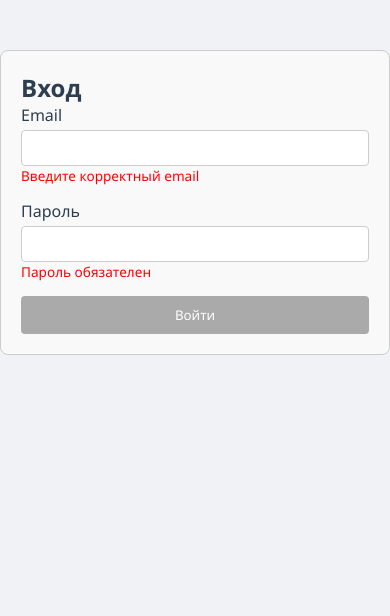
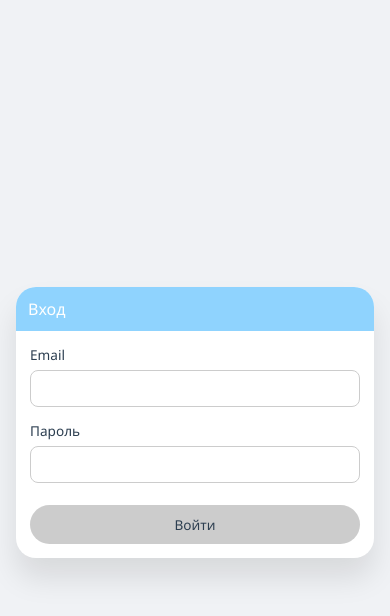
Before and after one commit to CollonelDain/stomatologySite, an Angular app in the folder stomatology-client/: page /login in a window 390 px wide. Shown: the top 616 px of the page. Built offline with nearby package versions, Linux system fonts and the light colour scheme.

Commit message:
Настройка UserStory и доработка адаптивности форм

```diff
--- a/stomatology-client/src/app/auth/components/login.component.css
+++ b/stomatology-client/src/app/auth/components/login.component.css
@@ -1,51 +1,188 @@
+/* src/app/auth/components/login.component.css */
+
+:host {
+  display: flex;
+  align-items: center;
+  justify-content: center;
+  min-height: 100vh;
+  background-color: #f0f2f5;
+  margin: 0;
+  padding: 20px;
+  box-sizing: border-box;
+}
+
 .login-container {
-  max-width: 400px;
-  margin: 50px auto;
-  padding: 20px;
-  border: 1px solid #ccc;
-  border-radius: 8px;
-  background: #f9f9f9;
+  width: 100%;
+  max-width: 450px;
+  background: white;
+  border-radius: 20px;
+  box-shadow: 0 20px 30px rgba(0, 0, 0, 0.1);
+  overflow: hidden;
+}
+
+.form-header {
+  background-color: #8fd3fe;
+  padding: 0 24px;
+  height: 56px;
+  display: flex;
+  align-items: center;
+}
+.form-header h3 {
+  color: white;
+  margin: 0;
+  font-size: 1.3rem;
+  font-weight: 500;
+}
+
+.form-body {
+  padding: 24px;
 }
 
 .form-group {
-  margin-bottom: 15px;
+  margin-bottom: 18px;
+  display: flex;
+  flex-direction: column;
+}
+.form-group label {
+  font-weight: 500;
+  margin-bottom: 6px;
+  color: #2c3e50;
+}
+.form-control {
+  padding: 10px 14px;
+  border: 1px solid #ccc;
+  border-radius: 8px;
+  font-size: 1rem;
+  transition: 0.2s;
+  width: 100%;
+  box-sizing: border-box;
+}
+.form-control:focus {
+  border-color: #8fd3fe;
+  outline: none;
+  box-shadow: 0 0 0 3px rgba(143, 211, 254, 0.2);
+}
+.is-invalid {
+  border-color: #d32f2f;
+}
+.invalid-feedback {
+  color: #d32f2f;
+  font-size: 0.8rem;
+  margin-top: 4px;
+  margin-left: 10px;
+}
+.alert {
+  background: #ffe6e6;
+  color: #d32f2f;
+  padding: 10px;
+  border-radius: 12px;
+  margin: 16px 0;
+  font-size: 0.9rem;
+  text-align: center;
+}
+.btn {
+  width: 100%;
+  background-color: #8fd3fe;
+  color: #2c3e50;
+  border: none;
+  border-radius: 40px;
+  padding: 10px 0;
+  font-size: 1rem;
+  font-weight: 500;
+  cursor: pointer;
+  transition: 0.2s;
+  margin-top: 8px;
+}
+.btn:hover {
+  background-color: #7bc2ed;
+  transform: translateY(-1px);
+}
+.btn:disabled {
+  background-color: #ccc;
+  cursor: default;
+  transform: none;
 }
 
+/* Планшеты (≤1024px) */
+@media (max-width: 1024px) {
+  .login-container {
+    max-width: 420px;
+  }
+  .form-header {
+    height: 52px;
+    padding: 0 20px;
+  }
+  .form-header h3 {
+    font-size: 1.2rem;
+  }
+  .form-body {
+    padding: 20px;
+  }
   .form-control {
-  width: 100%;
-  padding: 8px;
-  margin-top: 4px;
-  border: 1px solid #ccc;
-  border-radius: 4px;
+    padding: 8px 12px;
+    font-size: 0.95rem;
+  }
+  .btn {
+    padding: 8px 0;
+    font-size: 0.95rem;
+  }
 }
 
-.is-invalid {
-  border-color: red;
+/* Мобильные телефоны (≤768px) */
+@media (max-width: 768px) {
+  :host {
+    padding: 16px;
+  }
+  .login-container {
+    max-width: 100%;
+  }
+  .form-header {
+    height: 48px;
+    padding: 0 16px;
+  }
+  .form-header h3 {
+    font-size: 1.1rem;
+  }
+  .form-body {
+    padding: 16px;
+  }
+  .form-group {
+    margin-bottom: 14px;
+  }
+  .form-control {
+    padding: 8px 12px;
+    font-size: 0.9rem;
+  }
+  .btn {
+    padding: 10px 0;
+    font-size: 0.9rem;
+  }
 }
 
-.invalid-feedback {
-  color: red;
+/* Очень маленькие экраны (≤480px) */
+@media (max-width: 480px) {
+  .form-header {
+    height: 44px;
+    padding: 0 12px;
+  }
+  .form-header h3 {
+    font-size: 1rem;
+  }
+  .form-body {
+    padding: 14px;
+  }
+  .form-group label {
     font-size: 0.85rem;
   }
-
-.alert {
-  padding: 10px;
-  background: #f8d7da;
-  color: #721c24;
-  border-radius: 4px;
-  margin: 10px 0;
+  .form-control {
+    padding: 8px 10px;
+    font-size: 0.85rem;
   }
-
+  .invalid-feedback {
+    font-size: 0.7rem;
+  }
   .btn {
-  width: 100%;
-  padding: 10px;
-  background: #007bff;
-  color: white;
-  border: none;
-  border-radius: 4px;
-  cursor: pointer;
+    padding: 10px 0;
+    font-size: 0.85rem;
   }
-
-.btn:disabled {
-  background: #aaa;
 }
--- a/stomatology-client/src/app/auth/components/login.component.html
+++ b/stomatology-client/src/app/auth/components/login.component.html
@@ -1,31 +1,28 @@
 <div class="login-container">
+  <div class="form-header">
+    <h3>Вход</h3>
+  </div>
+  <div class="form-body">
     <form [formGroup]="loginForm" (ngSubmit)="onSubmit()">
-    <h2>Вход</h2>
-
+      <!-- поля формы -->
       <div class="form-group">
-      <label for="email">Email</label>
-      <input id="email" type="email" formControlName="email" class="form-control"
-        [class.is-invalid]="loginForm.get('email')?.invalid && loginForm.get('email')?.touched" />
-      <div class="invalid-feedback">
+        <label>Email</label>
+        <input type="email" formControlName="email" class="form-control">
+        <div class="invalid-feedback" *ngIf="loginForm.get('email')?.invalid && loginForm.get('email')?.touched">
           Введите корректный email
         </div>
       </div>
-
       <div class="form-group">
-      <label for="password">Пароль</label>
-      <input id="password" type="password" formControlName="password" class="form-control"
-        [class.is-invalid]="loginForm.get('password')?.invalid && loginForm.get('password')?.touched" />
-      <div class="invalid-feedback">
+        <label>Пароль</label>
+        <input type="password" formControlName="password" class="form-control">
+        <div class="invalid-feedback" *ngIf="loginForm.get('password')?.invalid && loginForm.get('password')?.touched">
           Пароль обязателен
         </div>
       </div>
-
-    <div *ngIf="errorMessage" class="alert alert-danger">
-      {{ errorMessage }}
-    </div>
-
-    <button type="submit" class="btn btn-primary" [disabled]="loginForm.invalid || loading">
+      <div class="alert" *ngIf="errorMessage">{{ errorMessage }}</div>
+      <button type="submit" class="btn" [disabled]="loginForm.invalid || loading">
         {{ loading ? 'Вход...' : 'Войти' }}
       </button>
     </form>
   </div>
+</div>
--- a/stomatology-client/src/app/main-layout/components/profile-edit/profile-edit.component.css
+++ b/stomatology-client/src/app/main-layout/components/profile-edit/profile-edit.component.css
@@ -1,29 +1,35 @@
+/* src/app/main-layout/components/profile-edit/profile-edit.component.css */
+
+.profile-edit {
+  display: flex;
+  flex-direction: column;
+  height: 100%;
+}
 .profile-edit .form-header {
   background-color: #8fd3fe;
   padding: 0 24px;
   height: 56px;
   display: flex;
   align-items: center;
+  flex-shrink: 0;
 }
-
 .profile-edit .form-header h3 {
   color: white;
   margin: 0;
   font-size: 1.3rem;
   font-weight: 500;
 }
-
 .profile-edit .form-body {
   padding: 24px;
+  flex: 1;
+  overflow-y: auto;
 }
-
 .avatar-static {
   display: flex;
   flex-direction: column;
   align-items: center;
   margin-bottom: 24px;
 }
-
 .avatar-circle {
   width: 80px;
   height: 80px;
@@ -38,37 +44,32 @@
   text-transform: uppercase;
   margin-bottom: 8px;
 }
-
 .avatar-note {
   font-size: 0.8rem;
   color: #666;
 }
-
 .form-group {
   margin-bottom: 20px;
   display: flex;
   flex-direction: column;
 }
-
 .form-group label {
   font-weight: 500;
   margin-bottom: 6px;
   color: #2c3e50;
 }
-
 .form-group input {
   padding: 10px 14px;
   border: 1px solid #ccc;
-    border-radius: 40px;
+  border-radius: 8px;
   font-size: 1rem;
+  transition: 0.2s;
 }
-
 .form-group input:focus {
   border-color: #8fd3fe;
   outline: none;
   box-shadow: 0 0 0 3px rgba(143, 211, 254, 0.2);
 }
-
 .form-error {
   background: #ffe6e6;
   color: #d32f2f;
@@ -76,41 +77,117 @@
   border-radius: 12px;
   margin: 16px 0;
 }
-
 .form-actions {
   display: flex;
   justify-content: flex-end;
   gap: 14px;
   margin-top: 28px;
 }
-
-.btn-primary,
-.btn-secondary {
+.btn-primary, .btn-secondary {
   border-radius: 40px;
   padding: 8px 24px;
+  cursor: pointer;
   font-weight: 500;
   transition: 0.2s;
-    cursor: pointer;
 }
-
 .btn-primary {
   background: #8fd3fe;
   color: #2c3e50;
   border: none;
 }
-
 .btn-primary:hover {
   background: #7bc2ed;
   transform: translateY(-1px);
 }
-
 .btn-secondary {
   background: transparent;
   border: 1px solid #8fd3fe;
   color: #8fd3fe;
 }
-
 .btn-secondary:hover {
   background: rgba(143, 211, 254, 0.1);
   transform: translateY(-1px);
 }
+
+@media (max-width: 1024px) {
+  .profile-edit .form-header {
+    height: 52px;
+    padding: 0 20px;
+  }
+  .profile-edit .form-header h3 {
+    font-size: 1.2rem;
+  }
+  .profile-edit .form-body {
+    padding: 20px;
+  }
+  .form-group input {
+    padding: 8px 12px;
+    font-size: 0.95rem;
+  }
+  .btn-primary, .btn-secondary {
+    padding: 6px 20px;
+    font-size: 0.9rem;
+  }
+}
+@media (max-width: 768px) {
+  .profile-edit .form-header {
+    height: 48px;
+    padding: 0 16px;
+  }
+  .profile-edit .form-header h3 {
+    font-size: 1.1rem;
+  }
+  .profile-edit .form-body {
+    padding: 16px;
+  }
+  .avatar-circle {
+    width: 70px;
+    height: 70px;
+    font-size: 2rem;
+  }
+  .avatar-note {
+    font-size: 0.7rem;
+  }
+  .form-group {
+    margin-bottom: 16px;
+  }
+  .form-group input {
+    padding: 8px 12px;
+    font-size: 0.9rem;
+  }
+  .form-actions {
+    margin-top: 20px;
+  }
+  .btn-primary, .btn-secondary {
+    padding: 8px 16px;
+    font-size: 0.85rem;
+  }
+}
+@media (max-width: 480px) {
+  .profile-edit .form-header {
+    height: 44px;
+    padding: 0 12px;
+  }
+  .profile-edit .form-header h3 {
+    font-size: 1rem;
+  }
+  .profile-edit .form-body {
+    padding: 14px;
+  }
+  .avatar-circle {
+    width: 60px;
+    height: 60px;
+    font-size: 1.8rem;
+  }
+  .form-group label {
+    font-size: 0.85rem;
+  }
+  .form-group input {
+    padding: 8px 10px;
+    font-size: 0.85rem;
+  }
+  .btn-primary, .btn-secondary {
+    padding: 8px 12px;
+    font-size: 0.8rem;
+  }
+}
--- a/stomatology-client/src/app/patients/components/patient-form/patient-form.component.css
+++ b/stomatology-client/src/app/patients/components/patient-form/patient-form.component.css
@@ -1,76 +1,64 @@
+/* src/app/patients/components/patient-form/patient-form.component.css */
+
 .patient-form {
   display: flex;
   flex-direction: column;
   height: 100%;
 }
-
 .patient-form .form-header {
   background-color: #8fd3fe;
-    padding: 16px 24px;
+  padding: 0 24px;
   height: 56px;
   display: flex;
   align-items: center;
   flex-shrink: 0;
 }
-
 .patient-form .form-header h3 {
   color: white;
   margin: 0;
   font-size: 1.3rem;
   font-weight: 500;
-    line-height: 1.2;
-    overflow: visible;
 }
-
 .patient-form .form-body {
   padding: 24px;
   flex: 1;
   overflow-y: auto;
 }
-
 .form-row {
   margin-bottom: 18px;
 }
-
 .form-row.two-columns {
   display: grid;
   grid-template-columns: 1fr 1fr;
   gap: 16px;
 }
-
 .form-group {
   display: flex;
   flex-direction: column;
 }
-
 .form-group label {
   font-weight: 500;
   margin-bottom: 6px;
   color: #2c3e50;
 }
-
-.form-group input,
-.form-group textarea {
+.form-group input, .form-group textarea {
   padding: 10px 14px;
   border: 1px solid #ccc;
   border-radius: 8px;
   font-size: 1rem;
+  transition: 0.2s;
 }
-
-.form-group input:focus,
-.form-group textarea:focus {
+.form-group input:focus, .form-group textarea:focus {
   border-color: #8fd3fe;
   outline: none;
   box-shadow: 0 0 0 3px rgba(143, 211, 254, 0.2);
 }
-
 .field-error {
   color: #d32f2f;
   font-size: 0.8rem;
   margin-top: 4px;
   margin-left: 10px;
 }
-
 .form-error {
   background: #ffe6e6;
   color: #d32f2f;
@@ -78,47 +66,117 @@
   border-radius: 12px;
   margin: 16px 0;
 }
-
 .form-actions {
   display: flex;
   justify-content: flex-end;
   gap: 14px;
   margin-top: 28px;
 }
-
-.btn-primary,
-.btn-secondary {
+.btn-primary, .btn-secondary {
   border-radius: 40px;
   padding: 8px 24px;
   cursor: pointer;
   font-weight: 500;
   transition: 0.2s;
 }
-
 .btn-primary {
   background: #8fd3fe;
   color: #2c3e50;
   border: none;
 }
-
 .btn-primary:hover {
   background: #7bc2ed;
   transform: translateY(-1px);
 }
-
 .btn-primary:disabled {
   background: #ccc;
   cursor: default;
   transform: none;
 }
-
 .btn-secondary {
   background: transparent;
   border: 1px solid #8fd3fe;
   color: #8fd3fe;
 }
-
 .btn-secondary:hover {
   background: rgba(143, 211, 254, 0.1);
   transform: translateY(-1px);
 }
+
+/* Адаптивность */
+@media (max-width: 1024px) {
+  .patient-form .form-header {
+    height: 52px;
+    padding: 0 20px;
+  }
+  .patient-form .form-header h3 {
+    font-size: 1.2rem;
+  }
+  .patient-form .form-body {
+    padding: 20px;
+  }
+  .form-group input, .form-group textarea {
+    padding: 8px 12px;
+    font-size: 0.95rem;
+  }
+  .btn-primary, .btn-secondary {
+    padding: 6px 20px;
+    font-size: 0.9rem;
+  }
+}
+@media (max-width: 768px) {
+  .patient-form .form-header {
+    height: 48px;
+    padding: 0 16px;
+  }
+  .patient-form .form-header h3 {
+    font-size: 1.1rem;
+  }
+  .patient-form .form-body {
+    padding: 16px;
+  }
+  .form-row.two-columns {
+    grid-template-columns: 1fr;
+    gap: 12px;
+  }
+  .form-row {
+    margin-bottom: 14px;
+  }
+  .form-group input, .form-group textarea {
+    padding: 8px 12px;
+    font-size: 0.9rem;
+  }
+  .form-actions {
+    margin-top: 20px;
+  }
+  .btn-primary, .btn-secondary {
+    padding: 8px 16px;
+    font-size: 0.85rem;
+  }
+}
+@media (max-width: 480px) {
+  .patient-form .form-header {
+    height: 44px;
+    padding: 0 12px;
+  }
+  .patient-form .form-header h3 {
+    font-size: 1rem;
+  }
+  .patient-form .form-body {
+    padding: 14px;
+  }
+  .form-group label {
+    font-size: 0.85rem;
+  }
+  .form-group input, .form-group textarea {
+    padding: 8px 10px;
+    font-size: 0.85rem;
+  }
+  .field-error, .form-error {
+    font-size: 0.75rem;
+  }
+  .btn-primary, .btn-secondary {
+    padding: 8px 12px;
+    font-size: 0.8rem;
+  }
+}
```
Lines whose indentation alone changed are shown as unchanged.
